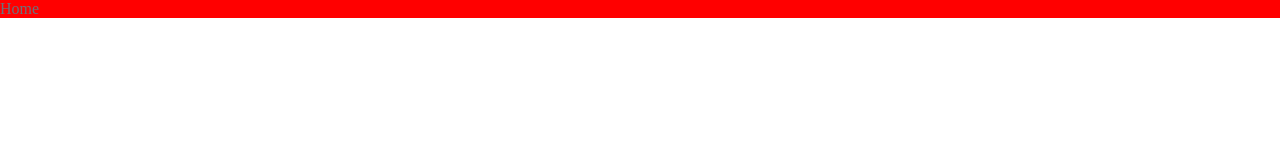
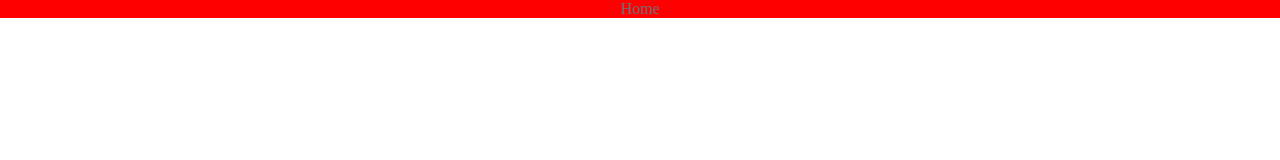
Before and after one commit to d8en/jd-portfolio, a React (Vite) app: page / in a window 1280 px wide. Shown: the top 160 px of the page. Built offline with nearby package versions, Linux system fonts and the light colour scheme.

Commit message:
viewport height

```diff
--- a/package.json
+++ b/package.json
@@ -5,6 +5,7 @@
   "type": "module",
   "scripts": {
     "dev": "vite",
+    "host": "vite --host",
     "build": "tsc && vite build",
     "lint": "eslint src --ext ts,tsx --report-unused-disable-directives --max-warnings 0",
     "preview": "vite preview"
--- a/src/views/jdAppView/appViewStyles.module.scss
+++ b/src/views/jdAppView/appViewStyles.module.scss
@@ -1,5 +1,9 @@
 @use "../../styles/" as *;
 
 .appContainer {
+    @include flexCentered;
+    // height: 100vh;
+    @include fullVh;
+    margin: 0 auto;
     background-color: red;
 }
```
